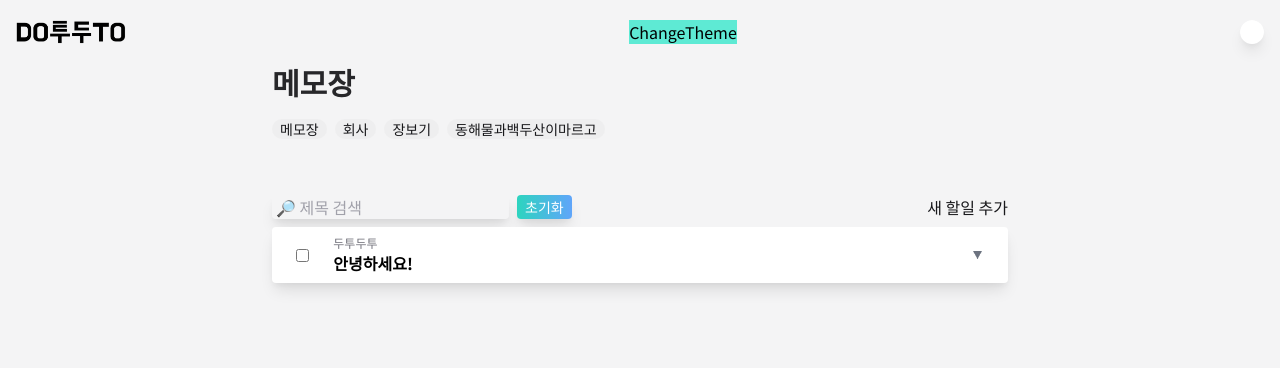
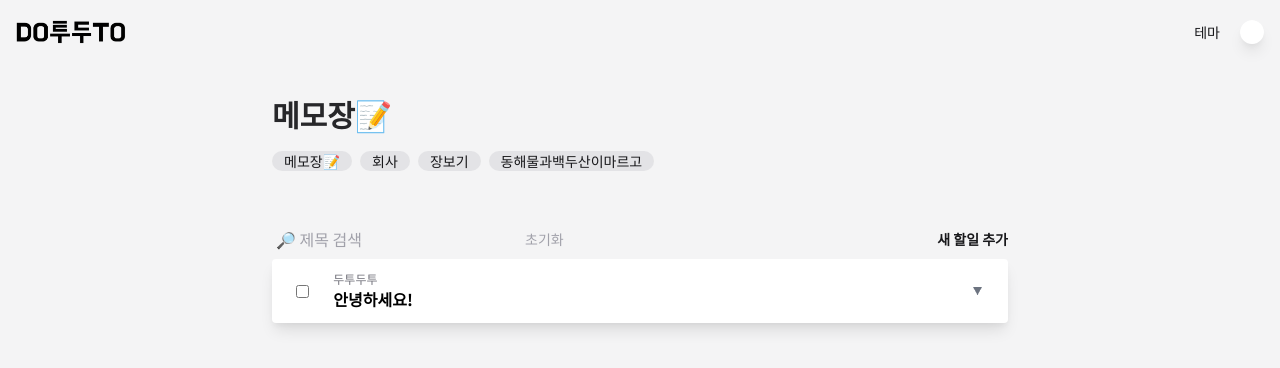
Before and after one commit to jaeinbaek/dotodoto, a React (Create React App) app: page / in a window 1280 px wide. Shown: the top 368 px of the page. Built offline with nearby package versions, Linux system fonts and the light colour scheme.

Commit message:
Fix error & Style change

```diff
--- a/package.json
+++ b/package.json
@@ -20,6 +20,7 @@
     "react-redux": "^7.2.4",
     "react-router-dom": "^5.2.0",
     "react-scripts": "4.0.3",
+    "react-switch": "^6.0.0",
     "redux": "^4.1.0",
     "typescript": "^4.1.2",
     "web-vitals": "^1.0.1"
--- a/src/App.tsx
+++ b/src/App.tsx
@@ -4,7 +4,7 @@ import Footer from './components/Footer';
 
 function App() {
   return (
-    <div className="font-noto antialiased bg-cover bg-center h-screen bg-gray-100 dark:bg-gray-900" >
+    <div className="font-noto antialiased bg-cover bg-center h-screen bg-gray-100 dark:bg-gray-800" >
     {/* <div className="font-noto antialiased bg-cover bg-center h-screen bg-gray-900	" style={{backgroundImage: "url(background.jpg)"}}> */}
       <div className="flex flex-col h-full overflow-scroll overflow-x-hidden">
         <Header/>
--- a/src/actions/ActionTypes.ts
+++ b/src/actions/ActionTypes.ts
@@ -1,3 +1,4 @@
 // Declare action types
 export const ADD_TODO = 'ADD_TODO' as const;
 export const DEL_TODO = 'DEL_TODO' as const;
+export const CHECK_TODO = 'CHECK_TODO' as const;
--- a/src/actions/index.ts
+++ b/src/actions/index.ts
@@ -4,14 +4,21 @@ import * as types from './ActionTypes';
 export type CardAction =
   | ReturnType<typeof addTodo>
   | ReturnType<typeof delTodo>
+  | ReturnType<typeof checkTodo>
 
 
 // Action creator
 export const addTodo = (cardData: CardProps) => ({
-    type: types.ADD_TODO,
-    payload: cardData,
+  type: types.ADD_TODO,
+  payload: cardData,
 });
 
-export const delTodo = () => ({
-    type: types.DEL_TODO
+export const delTodo = (cardId: number) => ({
+  type: types.DEL_TODO,
+  payload: cardId
 });
+
+export const checkTodo = (cardId: number) => ({
+  type: types.CHECK_TODO,
+  payload: cardId
+});
--- a/src/components/Body.tsx
+++ b/src/components/Body.tsx
@@ -54,42 +54,42 @@ function Body() {
            {/* Action */}
           <div>
               {/* Heading */}
-              <div className="mb-4 text-3xl text-gray-800 dark:text-white font-semibold">메모장</div>
+              <div className="mb-4 mt-8 text-3xl text-gray-800 dark:text-white font-semibold">메모장📝</div>
               {/* Categorys */}
               <div className="mb-10">
                 {/* 추후에 컴포넌트화 예정 */}
-                <button className="max-w-xs overflow-hidden mb-2 mr-2 px-2 rounded-full text-sm bg-gray-300 bg-opacity-20 text-gray-900 dark:text-gray-200">메모장</button>
-                <button className="max-w-xs overflow-hidden mb-2 mr-2 px-2 rounded-full text-sm bg-gray-300 bg-opacity-20 text-gray-900 dark:text-gray-200">회사</button>
-                <button className="max-w-xs overflow-hidden mb-2 mr-2 px-2 rounded-full text-sm bg-gray-300 bg-opacity-20 text-gray-900 dark:text-gray-200">장보기</button>
-                <button className="max-w-xs overflow-hidden mb-2 mr-2 px-2 rounded-full text-sm bg-gray-300 bg-opacity-20 text-gray-900 dark:text-gray-200">동해물과백두산이마르고</button>
+                <button className="max-w-xs overflow-hidden mb-2 mr-2 px-3 rounded-full text-sm bg-gray-400 hover:bg-gray-300 bg-opacity-20 text-gray-900 dark:text-gray-200">메모장📝</button>
+                <button className="max-w-xs overflow-hidden mb-2 mr-2 px-3 rounded-full text-sm bg-gray-400 hover:bg-gray-300 bg-opacity-20 text-gray-900 dark:text-gray-200">회사</button>
+                <button className="max-w-xs overflow-hidden mb-2 mr-2 px-3 rounded-full text-sm bg-gray-400 hover:bg-gray-300 bg-opacity-20 text-gray-900 dark:text-gray-200">장보기</button>
+                <button className="max-w-xs overflow-hidden mb-2 mr-2 px-3 rounded-full text-sm bg-gray-400 hover:bg-gray-300 bg-opacity-20 text-gray-900 dark:text-gray-200">동해물과백두산이마르고</button>
               </div>
           </div>
           {/* Search */}
           <div className="my-2 flex flex-row justify-between">
             <div className="flex flex-row items-center h-6 w-1/2">
               <input
-                  className="px-1 border-b border-none rounded bg-transparent border border-transparent text-black dark:text-white focus:outline-none focus:ring-2 focus:ring-green-400 focus:border-transparent shadow-lg"
+                  className="px-1 border-b border-none rounded bg-transparent border border-transparent text-black dark:text-white focus:outline-none focus:ring-1 focus:ring-gray-400 focus:border-transparent "
                   placeholder="🔎 제목 검색"
                   onChange={searchValueChange}
                   value={searchValue}
               />
               <button
-                className="h-6 ml-2 px-2 text-sm text-white rounded bg-gradient-to-r from-teal-400 to-blue-400 hover:bg-yellow-700 focus:outline-none focus:ring-2 focus:ring-green-400 focus:ring-opacity-50 shadow-lg"
+                className="h-6 ml-2 px-2 text-sm text-gray-400 rounded hover:bg-gray-200 dark:hover:bg-gray-700 focus:outline-none focus:ring-1 focus:ring-gray-400 "
                 onClick={handleClearSearch}
               >
                 초기화
               </button>
             </div>
 
-            { apearNewCard ? null : <button className="text-gray-900 dark:text-gray-200" onClick={ handleAdd }>새 할일 추가</button>}
+            { apearNewCard ? null : <button className="text-gray-900 dark:text-gray-200 text-sm font-semibold hover:underline" onClick={ handleAdd }>새 할일 추가</button>}
           </div>
           {/* Add New Card UI */}
           { apearNewCard && <SetNewCard afterAdd={afterAdd} /> }
 
           {/* Cards */}
           <div>
-            {searchResult.map(({cardId, title, description, user, createdAt, subTodoKey, subTodo}) => {
-                return <Card title={title} description={description} user={user} createdAt={createdAt} subTodo={subTodo} subTodoKey={subTodoKey} key={cardId} />
+            {searchResult.map(({cardId, title, description, user, createdAt, checked, subTodoKey, subTodo}) => {
+                return <Card cardId={cardId} title={title} description={description} user={user} createdAt={createdAt} subTodo={subTodo} checked={checked} subTodoKey={subTodoKey} key={cardId} />
             })}
           </div>
           { searchValue.length > 0 ? (<div className="text-sm text-black dark:text-white">{searchResult.length} 개 결과가 검색되었어요!</div>) : null }
--- a/src/components/Card.tsx
+++ b/src/components/Card.tsx
@@ -1,7 +1,13 @@
 import { useState } from "react";
-import { CardProps } from "../types/types";
+import { useDispatch, useSelector } from "react-redux";
+import { delTodo } from "../actions";
+import { CardProps, CardStates } from "../types/types";
 
-function Card({ title, description, user, createdAt, subTodo}:CardProps) {
+function Card({ cardId, title, description, user, createdAt, subTodo, checked, subTodoKey}:CardProps) {
+  // Use redux
+  const cards = useSelector((state: CardStates) => state.card)
+  const dispatch = useDispatch()
+
 
   // State for show card detail
   const [apearCardDetail, setApearCardDetail] = useState<boolean>(false)
@@ -9,17 +15,42 @@ function Card({ title, description, user, createdAt, subTodo}:CardProps) {
   // Handle detail button event
   const handleDetail = ():void => setApearCardDetail(!apearCardDetail)
 
+  const handleCheck = () => {
+
+  }
+
+  const handleDelete = () => {
+    dispatch(delTodo(cardId))
+  }
+
   return (
-        <div className="flex flex-row bg-white dark:bg-gray-800 mb-2 rounded shadow-lg transform hover:bg-gray-100 dark:hover:bg-gray-700">
+        <div className="flex flex-row bg-white dark:bg-gray-700 mb-3 rounded shadow-lg transform hover:bg-gray-100 dark:hover:bg-gray-700">
           {/* CheckBox Area */}
           <div className="w-1/12 flex justify-center items-center">
-            <input type="checkbox" className="checked:bg-red-600 checked:border-transparent"/>
+            <input
+              type="checkbox"
+              className="checked:bg-red-600 checked:border-transparent"
+              onChange={handleCheck}
+            />
           </div>
           {/* Data Area */}
-          <div className="w-10/12 flex flex-col my-1 py-1">
-            <div className="text-xs text-gray-500 dark:text-gray-200">
-              {user}
-              {apearCardDetail && ` create at ${createdAt}`}
+          <div className="w-10/12 flex flex-col my-2 py-1">
+            <div className="flex flex-row justify-between text-xs text-gray-500 dark:text-gray-200">
+              <div className="text-xs text-gray-500 dark:text-gray-200">
+                {user}
+                {apearCardDetail && ` create at ${createdAt}`}
+              </div>
+              {/* Delete Card Button */}
+              <div>
+                {apearCardDetail &&
+                  <button
+                    className="px-2 text-rose-500 rounded-full text-xs font-semibold hover:underline hover:bg-gray-200 dark:hover:bg-gray-700"
+                    onClick={handleDelete}
+                  >
+                    삭제
+                  </button>
+                }
+              </div>
             </div>
             <div className="font-bold text-black dark:text-white">
               {title}
@@ -27,12 +58,12 @@ function Card({ title, description, user, createdAt, subTodo}:CardProps) {
             {
               apearCardDetail &&
                 <div>
-                  <div className="text-xs font-semibold text-black dark:text-white">
+                  <div className="ml-2 text-xs font-semibold text-black dark:text-white">
                     {description}
                   </div>
                   <hr className="my-2"/>
                     {subTodo?.map(({checked, value, subTodoKey}) => {
-                      return <div className="flex items-center h-5 text-xs font-semibold text-black dark:text-white"><input className="mr-1" type="checkbox" checked={checked} key={subTodoKey}/>{value}</div>
+                      return <div className="flex items-center h-5 text-xs text-black dark:text-white"><input className="mr-2" type="checkbox" checked={checked} key={subTodoKey}/>{value}</div>
                     })}
                 </div>
             }
--- a/src/components/Header.tsx
+++ b/src/components/Header.tsx
@@ -1,8 +1,10 @@
 import { useState } from "react"
+import Switch from "react-switch";
 
 function Header() {
 
   const [iconTheme, seticonTheme] = useState<string>(document.documentElement.classList[0] == 'dark' ? 'dark' : 'light')
+  const [checked, setCheck] = useState<boolean>(true)
 
   const handleChangeTheme = ():void => {
     // Tailwind dark/light mode switching
@@ -23,16 +25,18 @@ function Header() {
           {iconTheme == 'dark' ? <img className="h-6 ml-4" src="mainLogo_light.png"/> : <img className="h-6 ml-4" src="mainLogo_dark.png"/>}
 
           {/* theme changer (for dev) */}
+          <div className="flex flex-row">
             <button
-            className="bg-teal-300"
+              className="h-6 mr-3 px-2 hover:bg-gray-200 dark:hover:bg-gray-700 text-gray-900 dark:text-white text-sm rounded-full"
               onClick={handleChangeTheme}
             >
-            ChangeTheme
+              테마
             </button>
 
             {/* userImg */}
             <img className="h-6 mr-4 shadow-lg rounded-xl" src="user.png"/>
           </div>
+        </div>
   );
 }
 
--- a/src/types/types.ts
+++ b/src/types/types.ts
@@ -1,14 +1,16 @@
 // Type alias for card data
 export type CardProps = {
-    cardId?: number;
+    cardId: number;
     title: string;
     description?: string;
     user: string;
     createdAt: string;
+    checked: boolean,
     subTodoKey: number;
     subTodo?: any[];
 }
 
 export type CardStates = {
+    lastCardId: number,
     card: CardProps[]
 }
--- a/tailwind.config.js
+++ b/tailwind.config.js
@@ -16,6 +16,7 @@ module.exports = {
       teal: colors.teal,
       blue: colors.blue,
       sky: colors.sky,
+      rose: colors.rose
     }
   },
   variants: {
```
Also changed, not shown: src/components/SetNewCard.tsx (+5 -5 lines), src/reducers/index.ts (+21 -8 lines), 1 other file (tests, documents, lock files or other folders). Lines whose indentation alone changed are shown as unchanged.
